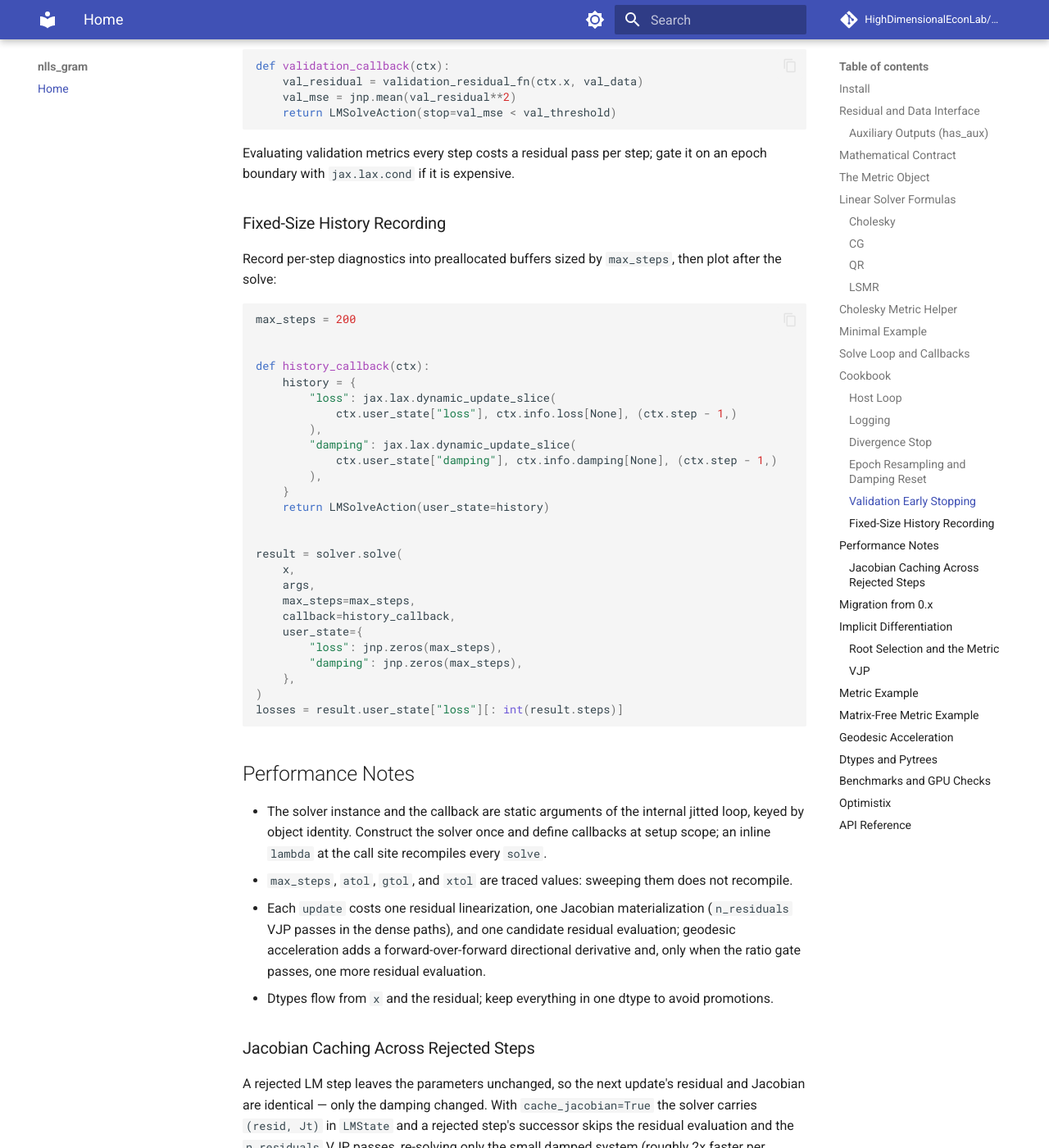
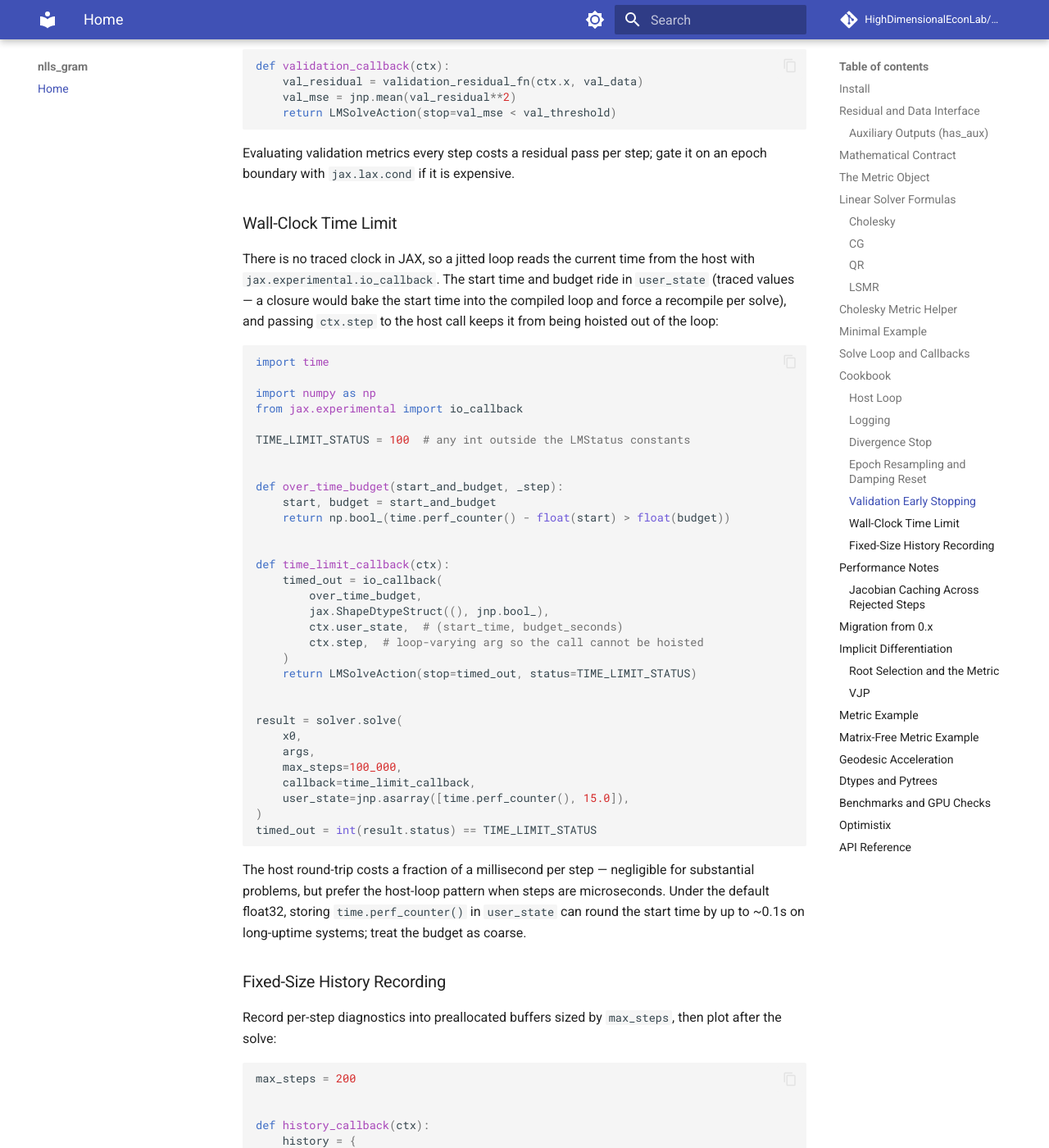
Before and after one commit to HighDimensionalEconLab/nlls_gram, an MkDocs documentation site: the page built from docs/index.md, in a window 1280 px wide and 1400 px high, scrolled down 10755 px. Shown: the whole window at 82% size. Built offline with MkDocs 1.6.1 and Material for MkDocs 9.7.7, drawn with Linux system fonts in a browser that asks for light colours; comment, search, counter and statistics services are not loaded.

Commit message:
docs: wall-clock time-limit callback recipe via io_callback
Start time and budget ride in user_state (traced, so no per-solve
recompile and no stale trace-time constants); ctx.step is passed to the
host call so it cannot be hoisted out of the loop; a custom status int
reports the timeout. Measured overhead ~0.2ms/step.

Co-Authored-By: Mecha Perla (Claude) <noreply@anthropic.com>
Claude-Session: https://claude.ai/code/session_017FY9J1ReVbWEg6B8E9Dghh

````diff
--- a/docs/index.md
+++ b/docs/index.md
@@ -507,6 +507,54 @@ def validation_callback(ctx):
 Evaluating validation metrics every step costs a residual pass per step; gate
 it on an epoch boundary with `jax.lax.cond` if it is expensive.
 
+### Wall-Clock Time Limit
+
+There is no traced clock in JAX, so a jitted loop reads the current time from
+the host with `jax.experimental.io_callback`. The start time and budget ride
+in `user_state` (traced values — a closure would bake the start time into the
+compiled loop and force a recompile per solve), and passing `ctx.step` to the
+host call keeps it from being hoisted out of the loop:
+
+```python
+import time
+
+import numpy as np
+from jax.experimental import io_callback
+
+TIME_LIMIT_STATUS = 100  # any int outside the LMStatus constants
+
+
+def over_time_budget(start_and_budget, _step):
+    start, budget = start_and_budget
+    return np.bool_(time.perf_counter() - float(start) > float(budget))
+
+
+def time_limit_callback(ctx):
+    timed_out = io_callback(
+        over_time_budget,
+        jax.ShapeDtypeStruct((), jnp.bool_),
+        ctx.user_state,  # (start_time, budget_seconds)
+        ctx.step,  # loop-varying arg so the call cannot be hoisted
+    )
+    return LMSolveAction(stop=timed_out, status=TIME_LIMIT_STATUS)
+
+
+result = solver.solve(
+    x0,
+    args,
+    max_steps=100_000,
+    callback=time_limit_callback,
+    user_state=jnp.asarray([time.perf_counter(), 15.0]),
+)
+timed_out = int(result.status) == TIME_LIMIT_STATUS
+```
+
+The host round-trip costs a fraction of a millisecond per step — negligible
+for substantial problems, but prefer the host-loop pattern when steps are
+microseconds. Under the default float32, storing `time.perf_counter()` in
+`user_state` can round the start time by up to ~0.1s on long-uptime systems;
+treat the budget as coarse.
+
 ### Fixed-Size History Recording
 
 Record per-step diagnostics into preallocated buffers sized by `max_steps`,
````
Also changed, not shown: 1 other file.
